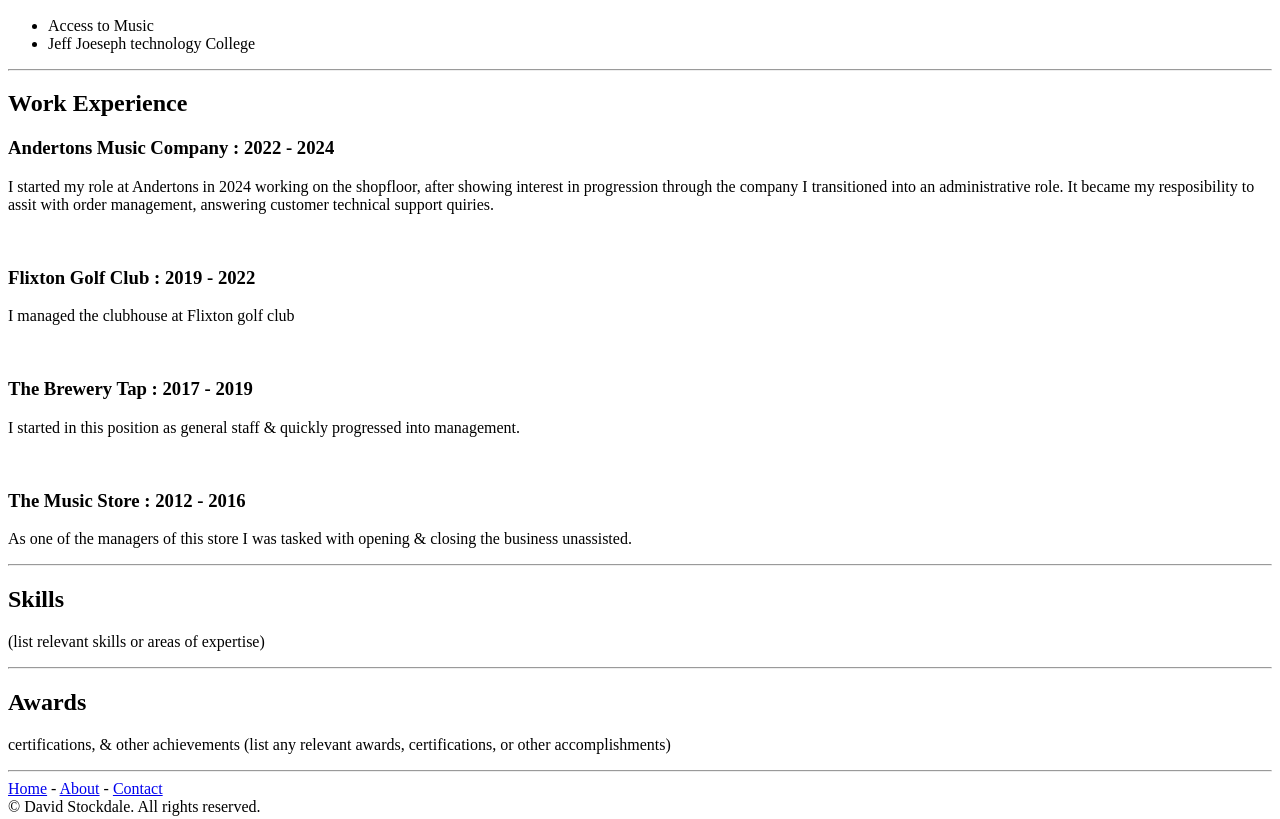
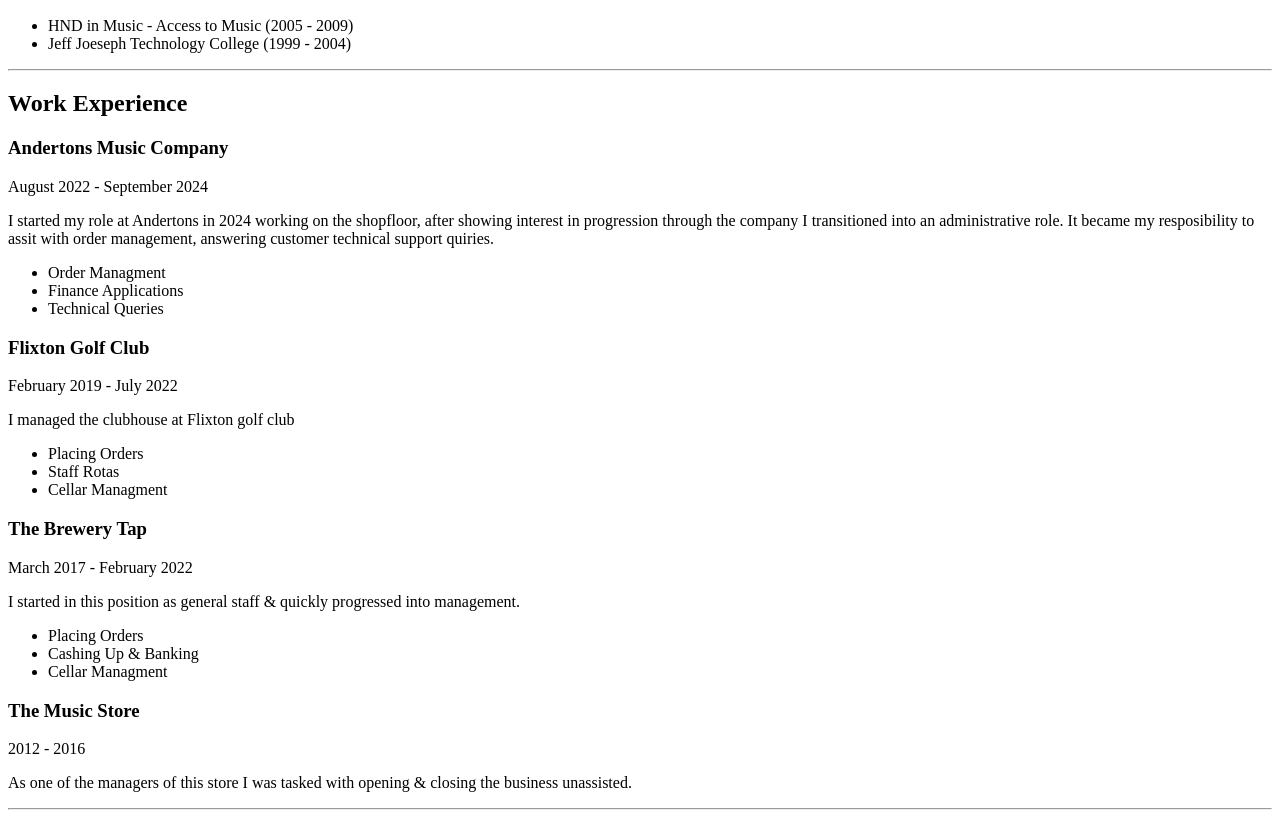
Before and after one commit to 3nd-game/resume, a plain HTML site: page index.html in a window 1280 px wide. Shown: the part 661-1480 px from the top of the page. Drawn offline with Linux system fonts and the light colour scheme.

Commit message:
Update index.html

```diff
--- a/index.html
+++ b/index.html
@@ -28,21 +28,37 @@
     <hr />
     <h2>Education</h2>
         <ul>
-            <li>Access to Music</li>
-            <li>Jeff Joeseph technology College</li>
+            <li>HND in Music - Access to Music (2005 - 2009)</li>
+            <li>Jeff Joeseph Technology College (1999 - 2004)</li>
         </ul>
     <hr />
     <h2>Work Experience</h2>
-        <h3>Andertons Music Company : 2022 - 2024</h3>
+        <h3>Andertons Music Company</h3>
+        <p>August 2022 - September 2024</p>
         <p>I started my role at Andertons in 2024 working on the shopfloor, after showing interest in progression through the company I transitioned into an administrative role. It became my resposibility to assit with order management, answering customer technical support quiries.</p>
-        <br />
-        <h3>Flixton Golf Club : 2019 - 2022</h3>
+        <ul>
+            <li>Order Managment</li>
+            <li>Finance Applications</li>
+            <li>Technical Queries</li>
+        </ul>
+        <h3>Flixton Golf Club</h3>
+        <p>February 2019 - July 2022</p>
         <p>I managed the clubhouse at Flixton golf club</p>
-        <br />
-        <h3>The Brewery Tap : 2017 - 2019</h3>
+        <ul>
+            <li>Placing Orders</li>
+            <li>Staff Rotas</li>
+            <li>Cellar Managment</li>
+        </ul>
+        <h3>The Brewery Tap</h3>
+        <p>March 2017 - February 2022</p>
         <p>I started in this position as general staff & quickly progressed into management.</p>
-        <br />
-        <h3>The Music Store : 2012 - 2016</h3>
+        <ul>
+            <li>Placing Orders</li>
+            <li>Cashing Up & Banking</li>
+            <li>Cellar Managment</li>
+        </ul>
+        <h3>The Music Store</h3>
+        <p>2012 - 2016</p>
         <p>As one of the managers of this store I was tasked with opening & closing the business unassisted.</p>
     <hr />
     <h2>Skills</h2>
```
